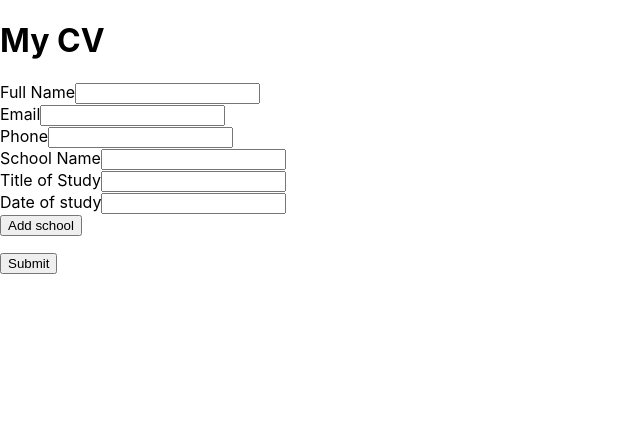
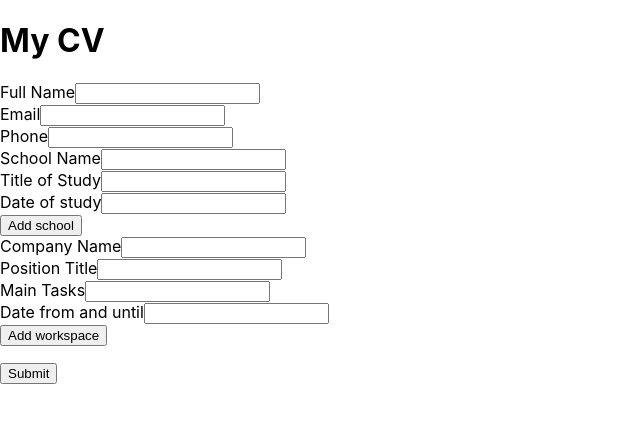
Before and after one commit to SonDo580/CV-application, a React (Create React App) app: page / in a window 1280 px wide. Shown: the top 422 px of the page, without its empty margins (0-640 px from the left). Built offline with nearby package versions, Linux system fonts and the light colour scheme.

Commit message:
Pass editMode as prop to Company

```diff
--- a/src/components/Experience.js
+++ b/src/components/Experience.js
@@ -1,8 +1,14 @@
 import React, { Component } from "react";
+import Company from "./Company";
 
 class Experience extends Component {
   render() {
-    return <div></div>;
+    return (
+      <div>
+        <Company editMode={this.props.editMode} />
+        <button>Add workspace</button>
+      </div>
+    );
   }
 }
 
```
